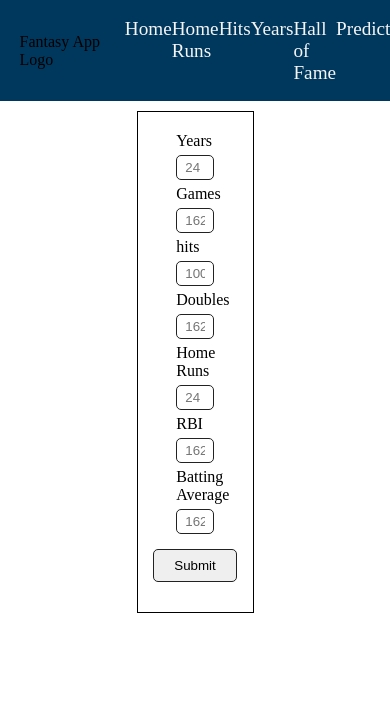
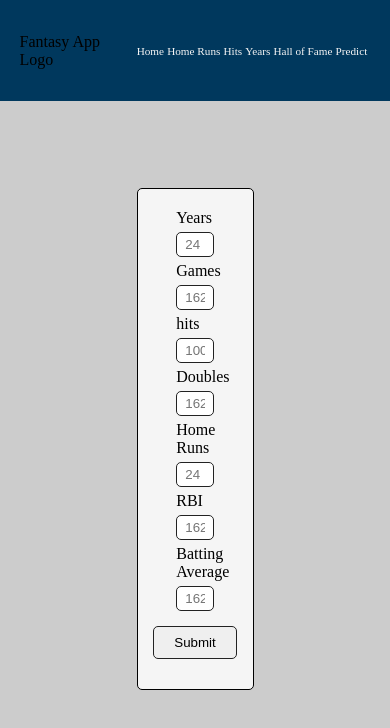
Before and after one commit to Ryan3389/FantasyApp, a React (Vite) app in the folder frontend/: page /predict in a window 390 px wide. Shown: the top 728 px of the page. Built offline with nearby package versions, Linux system fonts and the light colour scheme.

Commit message:
added responsive styles

```diff
--- a/frontend/src/App.css
+++ b/frontend/src/App.css
@@ -12,8 +12,12 @@
     --red: #e50022;
     --table-bg-color: #ccc;
     --table-font-color: #222;
+    --main-bg-color: #ccc
 }
 
+body{
+    background-color: var(--main-bg-color);
+}
 /* Navbar */
 
 header{
@@ -161,7 +165,13 @@ nav{
 }
 
 /* Form */
+.form-section{
+    display: flex;
+    justify-content: center;
+    align-items: center;
+    height: 80vh;
 
+}
 form{
     display: flex;
     justify-content: center;
@@ -172,7 +182,8 @@ form{
     width: 30vw;
     margin: 10px auto;
     padding: 20px;
-
+    background-color: whitesmoke;
+    border-radius: 5px;
 }
 
 .input-container{
@@ -194,3 +205,33 @@ input[type="submit"]{
     cursor: pointer;
     margin: 10px 0;
 }
+
+/* Media Queries */
+
+@media only screen and (max-width: 1200px){
+    .nav-links a{
+        font-size: 1rem;
+    }
+
+    .filter-btn-container button{
+        font-size: 0.8rem;
+    }
+}
+
+@media only screen and (max-width: 992px){
+    .nav-links a{
+        font-size: 0.8rem;
+    }
+    .filter-btn-container button{
+        font-size: 0.7rem;
+    }
+}
+
+@media only screen and (max-width: 768px){
+    .nav-links a{
+        font-size: 0.7rem;
+    }
+    .filter-btn-container button{
+        font-size: 0.6rem;
+    }
+}
--- a/frontend/src/pages/YearsPage.jsx
+++ b/frontend/src/pages/YearsPage.jsx
@@ -2,7 +2,7 @@ import { useState, useEffect} from "react";
 import Stats from "../components/Stats.jsx";
 function YearsPage(){
     const [dataLimit, setDataLimit] = useState(10)
-    const [ totalYears, setTotalYears ] = useState(10)
+    const [ totalYears, setTotalYears ] = useState(5)
     const [playerStats, setPlayerStats ] = useState([])
 
     useEffect(() => {
@@ -38,11 +38,10 @@ function YearsPage(){
     }
 
 
+
+
     return (
         <>
-            {/*<span className="filter-btn-container">*/}
-            {/*    <button></button>*/}
-            {/*</span>*/}
             <Stats
                 stats={playerStats}
                 clickHandler={handleLoadMorePlayers}
```
